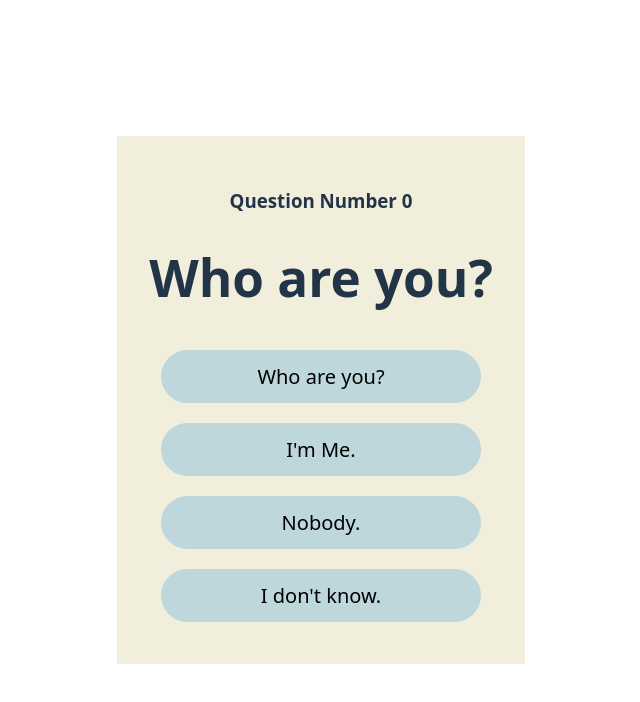
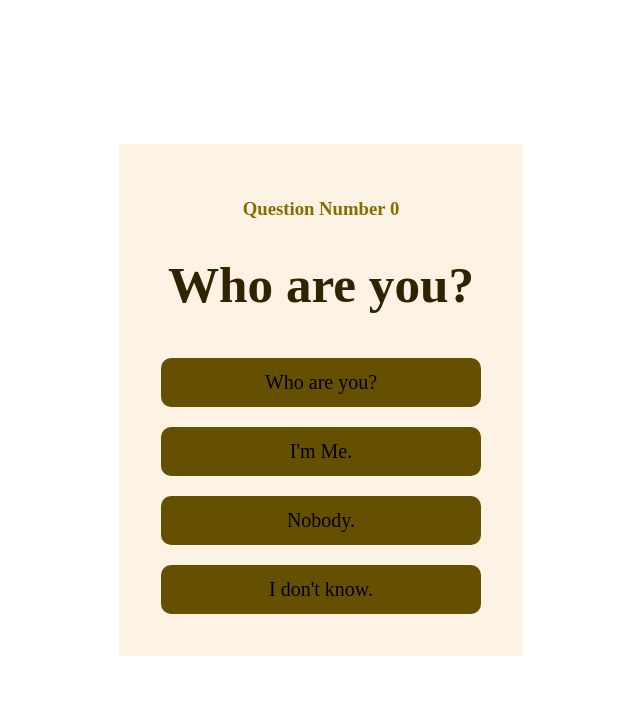
Before and after one commit to endeav007/React-Fantasy-Quiz, a React (Vite) app in the folder my-react-project/: page / in a window 1280 px wide. Shown: the top 702 px of the page, without its empty margins (319-959 px from the left). Built offline with nearby package versions, Linux system fonts and the light colour scheme.

Commit message:
Visual Style Chanages with Working Buttons

```diff
--- a/my-react-project/src/App.css
+++ b/my-react-project/src/App.css
@@ -1,17 +1,29 @@
 #root {
+  font-family: serif;
   max-width: 1280px;
   margin: 0 auto;
   padding: 2rem;
   text-align: center;
+  color:#fcf3e4;
 }
 
+h3{color: #896c00; }
+
+h1{color: #302400; }
+
 .answer-button{
-  background: #BED7DC;
-  border-radius: 30px;
+  background: #654f00;
+  border-radius: 10px;
   font-size: 15pt;
   text-align: center;
   margin: .5em;
   width: 20rem;
+}
+
+.answer-button:hover{
+
+  background: #fcf3e4;
+  color: #654f00;
 
 }
 
@@ -21,6 +33,6 @@
 }
 
 .quiz-background{
-  background: #F1EEDC;
+  background: #fcf3e4;
   padding: 2em;
 }
```
